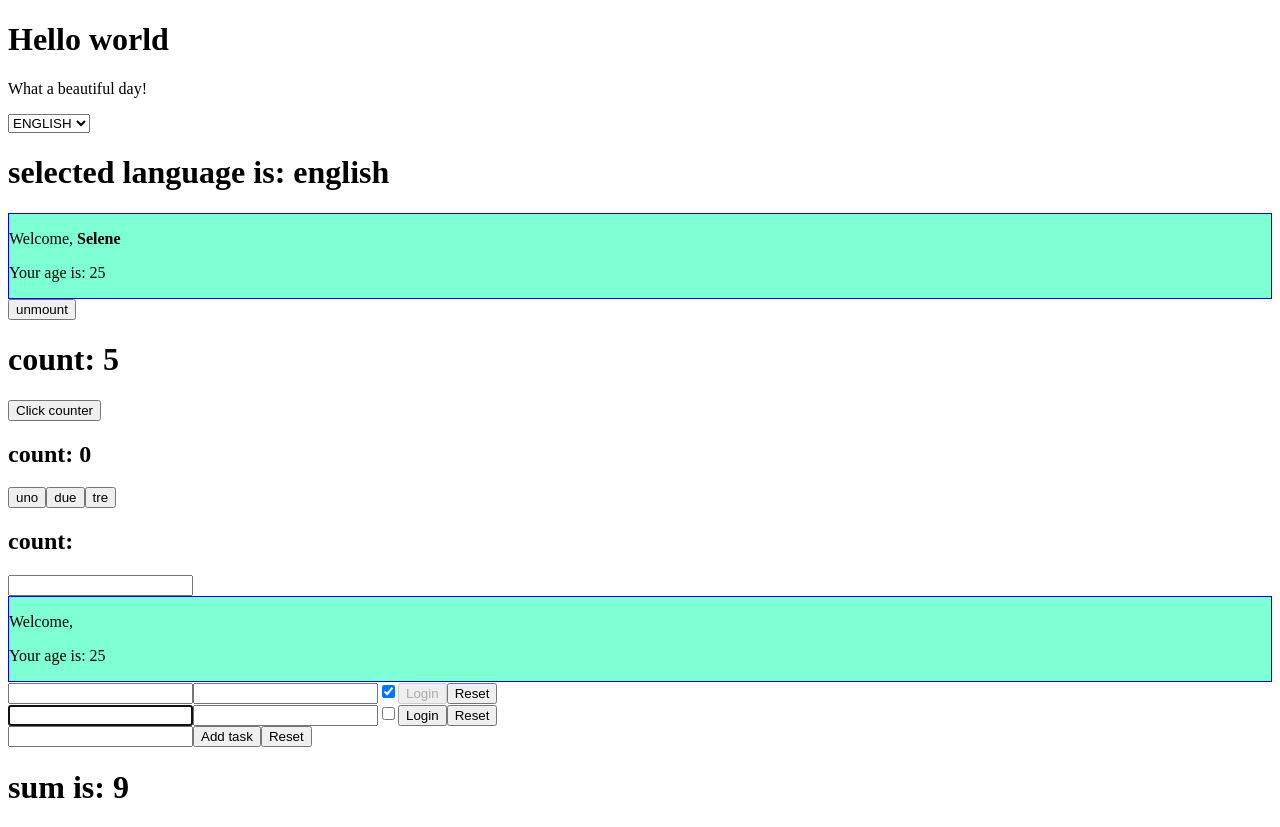
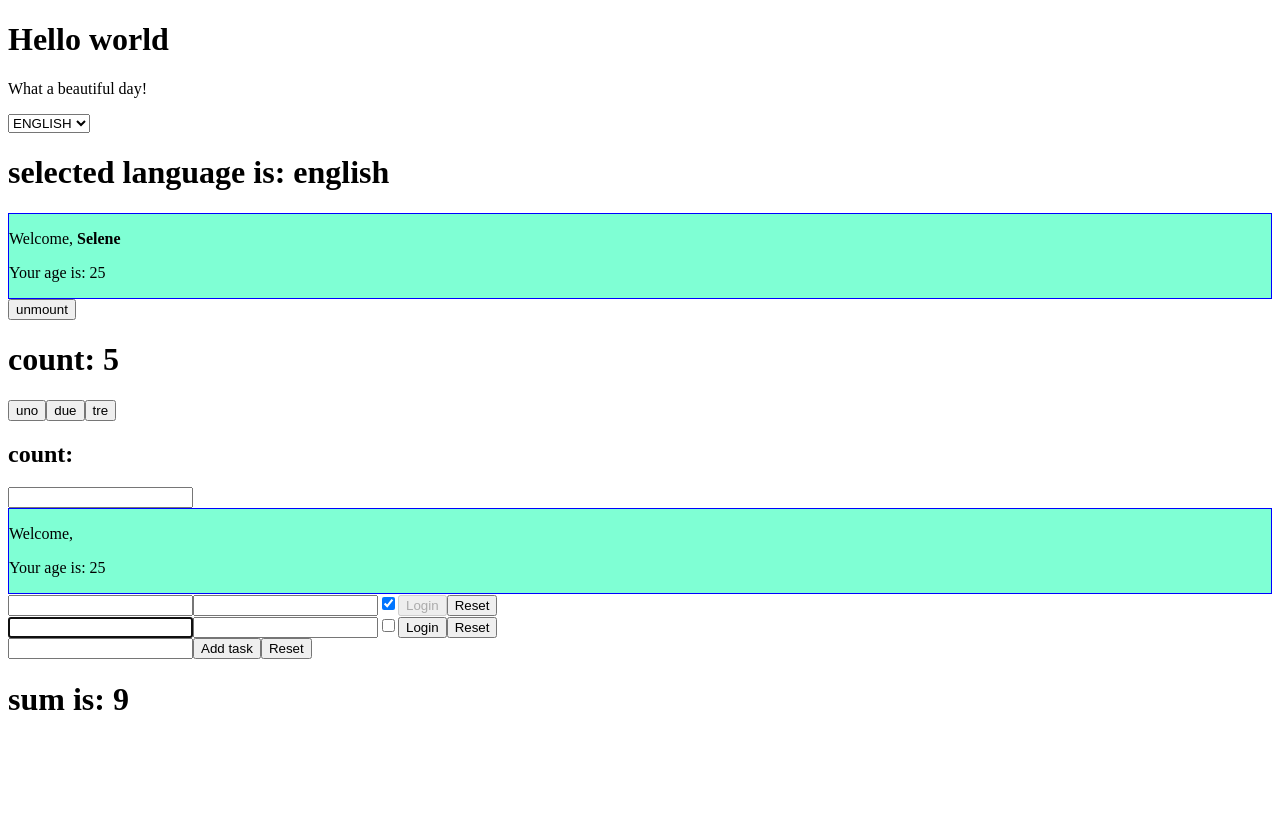
Before and after one commit to SeleneVicenza/react-exercises, a React (Create React App) app: page / in a window 1280 px wide. After the commit the page ends 800 px from the top, so only its background shows below. Built offline with nearby package versions, Linux system fonts and the light colour scheme.

Commit message:
useEffect-02

```diff
--- a/src/App.js
+++ b/src/App.js
@@ -31,7 +31,7 @@ import Welcome from "./Welcome";
                 <Welcome name={<strong>Selene</strong>} />
                 <button onClick={unmount}>unmount</button>
                 {showComponent && <Counter />}
-                <ClickCounter />
+                {/* <ClickCounter onCounterChange={(count) =>{return console.log(count)}}/> */}
                 <ClickTracker />
                 <InteractiveWelcome />
                 <Login />
```
